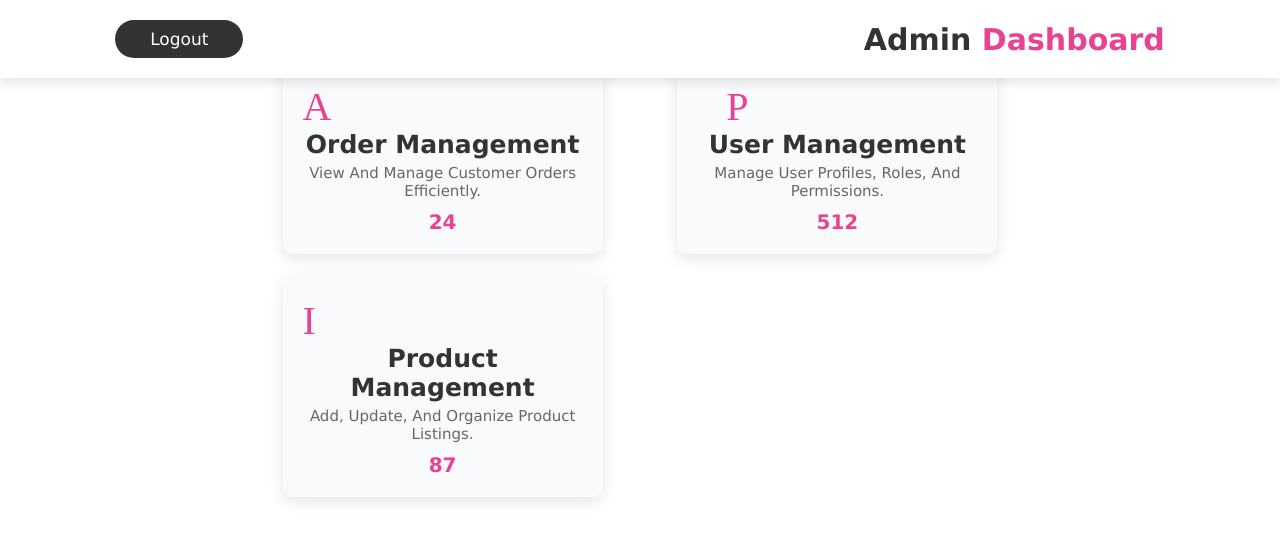
After one commit to MuizzuddinNorisham/amms-group-project, a PHP site: page /admin_dashboard.php in a window 1280 px wide. The commit adds this page. Shown: the top 541 px of the page. Run offline with PHP 8.4, Linux system fonts and the light colour scheme.

Commit message:
update all

```diff
--- /dev/null
+++ b/AMMS/admin_dashboard.php
@@ -0,0 +1,164 @@
+<!DOCTYPE html>
+<html lang="en">
+<head>
+  <meta charset="UTF-8" />
+  <meta name="viewport" content="width=device-width, initial-scale=1" />
+  <title>Admin Dashboard</title>
+  <link href="https://fonts.googleapis.com/css2?family=Material+Icons" rel="stylesheet" />
+  <style>
+    :root {
+      --pink: #e84393;
+    }
+
+    * {
+      margin: 0;
+      padding: 0;
+      box-sizing: border-box;
+      font-family: Verdana, Geneva, Tahoma, sans-serif;
+      outline: none;
+      border: none;
+      text-decoration: none;
+      text-transform: capitalize;
+      transition: .2s linear;
+    }
+
+    html {
+      font-size: 62.5%;
+      scroll-behavior: smooth;
+      scroll-padding-top: 6rem;
+      overflow-x: hidden;
+    }
+
+    header {
+      position: fixed;
+      top: 0;
+      left: 0;
+      right: 0;
+      background: #fff;
+      padding: 2rem 9%;
+      display: flex;
+      align-items: center;
+      justify-content: space-between;
+      z-index: 1000;
+      box-shadow: 0 .5rem 1rem rgba(0, 0, 0, .1);
+    }
+
+    header .navbar-left {
+      font-size: 2rem;
+      color: #666;
+    }
+
+    header .navbar-left a {
+      display: inline-block;
+      border-radius: 5rem;
+      background: #333;
+      color: #fff;
+      padding: 0.9rem 3.5rem;
+      cursor: pointer;
+      font-size: 1.7rem;
+      transition: background 0.2s linear;
+      text-transform: capitalize;
+      text-decoration: none;
+    }
+
+    header .navbar-left a:hover {
+      background: var(--pink);
+    }
+
+    header .logo {
+      font-size: 3rem;
+      color: #333;
+      font-weight: bolder;
+    }
+
+    header .logo span {
+      color: var(--pink);
+    }
+
+    main {
+      padding: 6rem 9% 2rem;
+      display: grid;
+      gap: 2rem;
+      max-width: 1000px;
+      margin-left: auto;
+      margin-right: auto;
+      grid-template-columns: repeat(auto-fit, minmax(280px, 1fr));
+      justify-content: center;
+      justify-items: center;
+    }
+
+    .card {
+      background-color: #f9fafb;
+      border-radius: 1rem;
+      box-shadow: 0 .5rem 1.5rem rgba(0, 0, 0, .1);
+      padding: 2rem;
+      text-align: center;
+      transition: box-shadow .2s ease, transform .2s ease;
+      cursor: pointer;
+      max-width: 320px;
+      width: 100%;
+    }
+
+    .card:hover {
+      box-shadow: 0 1rem 2rem rgba(0, 0, 0, .2);
+      transform: translateY(-0.5rem);
+    }
+
+    .card-icon {
+      font-family: 'Material Icons';
+      font-size: 4rem;
+      color: var(--pink);
+      margin-bottom: 1rem;
+    }
+
+    .card-title {
+      font-size: 2.5rem;
+      color: #333;
+      margin-bottom: 0.5rem;
+    }
+
+    .card-description {
+      font-size: 1.5rem;
+      color: #666;
+      margin-bottom: 1rem;
+    }
+
+    .card-metric {
+      font-size: 2rem;
+      color: var(--pink);
+      font-weight: bold;
+    }
+  </style>
+</head>
+<body>
+  <header>
+    <nav class="navbar-left">
+      <a href="#logout" class="btn logout-btn">Logout</a>
+    </nav>
+    <div class="logo">Admin <span>Dashboard</span></div>
+  </header>
+
+  <main>
+    <div class="card" role="link" tabindex="0" aria-describedby="desc-orders metric-orders">
+      <span class="card-icon" aria-hidden="true">assignment</span>
+      <h2 class="card-title">Order Management</h2>
+      <p class="card-description" id="desc-orders">View and manage customer orders efficiently.</p>
+      <div id="metric-orders" class="card-metric" aria-label="Total pending orders count">24</div>
+    </div>
+
+    <div class="card" role="link" tabindex="0" aria-describedby="desc-users metric-users">
+      <span class="card-icon" aria-hidden="true">people</span>
+      <h2 class="card-title">User  Management</h2>
+      <p class="card-description" id="desc-users">Manage user profiles, roles, and permissions.</p>
+      <div id="metric-users" class="card-metric" aria-label="Active users count">512</div>
+    </div>
+
+    <div class="card" role="link" tabindex="0" aria-describedby="desc-products metric-products">
+      <span class="card-icon" aria-hidden="true">inventory_2</span>
+      <h2 class="card-title">Product Management</h2>
+      <p class="card-description" id="desc-products">Add, update, and organize product listings.</p>
+      <div id="metric-products" class="card-metric" aria-label="Total products count">87</div>
+    </div>
+  </main>
+</body>
+</html>
--- a/AMMS/adminlogin.php
+++ b/AMMS/adminlogin.php
@@ -25,8 +25,6 @@
     // Prepare and bind
     $stmt = $conn->prepare("SELECT * FROM login WHERE username = ? AND role = ?");
     $stmt->bind_param("ss", $username, $role);
-       $hashed_password = password_hash("your_password", PASSWORD_DEFAULT);
-
 
     // Execute the statement
     $stmt->execute();
@@ -40,7 +38,7 @@
             // Set session variables
             $_SESSION['username'] = $user['username'];
             $_SESSION['role'] = $user['role'];
-               header("Location: welcome.php"); // Redirect to a welcome page
+            header("Location: admin_dashboard.php"); // Redirect to the admin dashboard
             exit();
         } else {
             echo "Invalid password.";
```
Also changed, not shown: AMMS/welcome.php (deleted, +0 -20 lines). Lines whose indentation alone changed are shown as unchanged.
